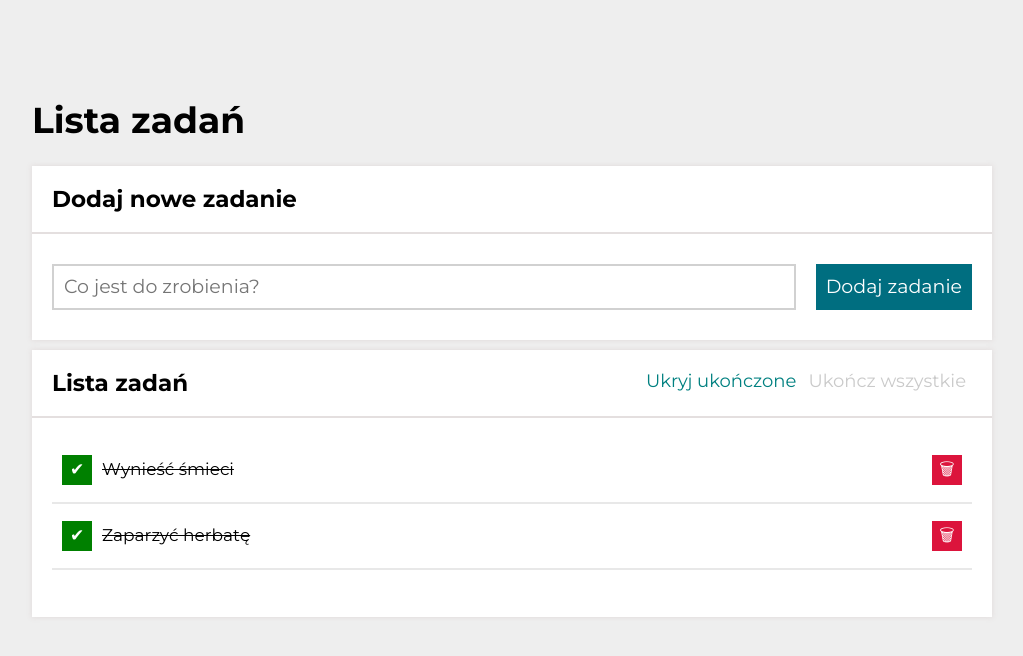
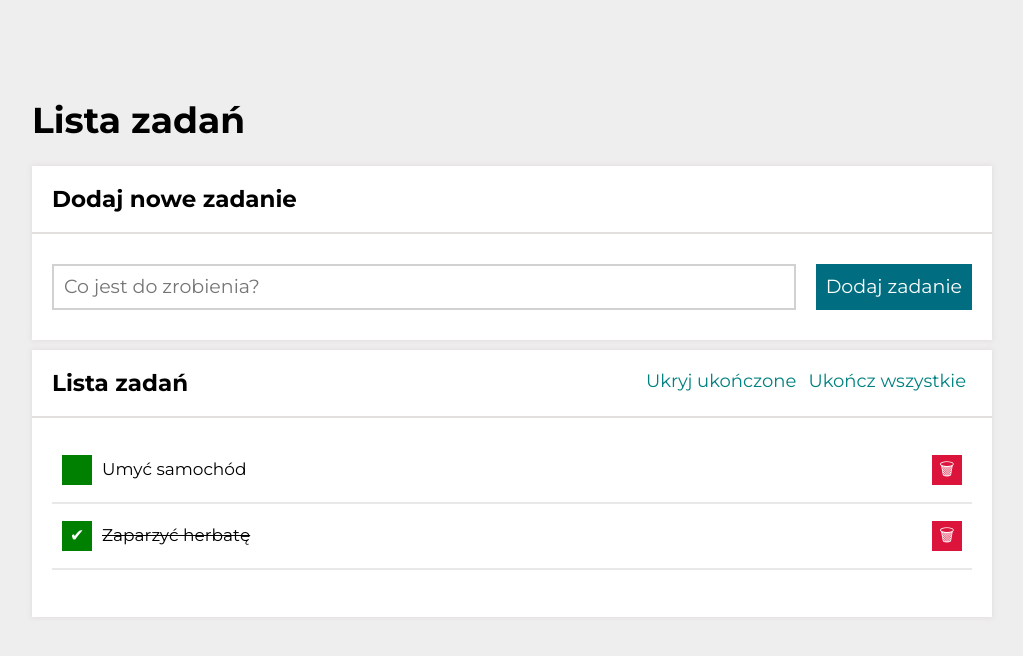
Before and after one commit to KrystianZybura/todo-list-react, a React (Create React App) app: page / in a window 1280 px wide. Shown: the top 656 px of the page, without its empty margins (128-1151 px from the left). Built offline with nearby package versions, Linux system fonts and the light colour scheme.

Commit message:
changed task element

```diff
--- a/src/App.js
+++ b/src/App.js
@@ -6,7 +6,7 @@ import Section from "./Section";
 import Main from "./Main";
 
 let tasks = [
-  { id: 1, content: "Wynieść śmieci", done: true },
+  { id: 1, content: "Umyć samochód", done: false },
   { id: 2, content: "Zaparzyć herbatę", done: true },
 ];
 
```
